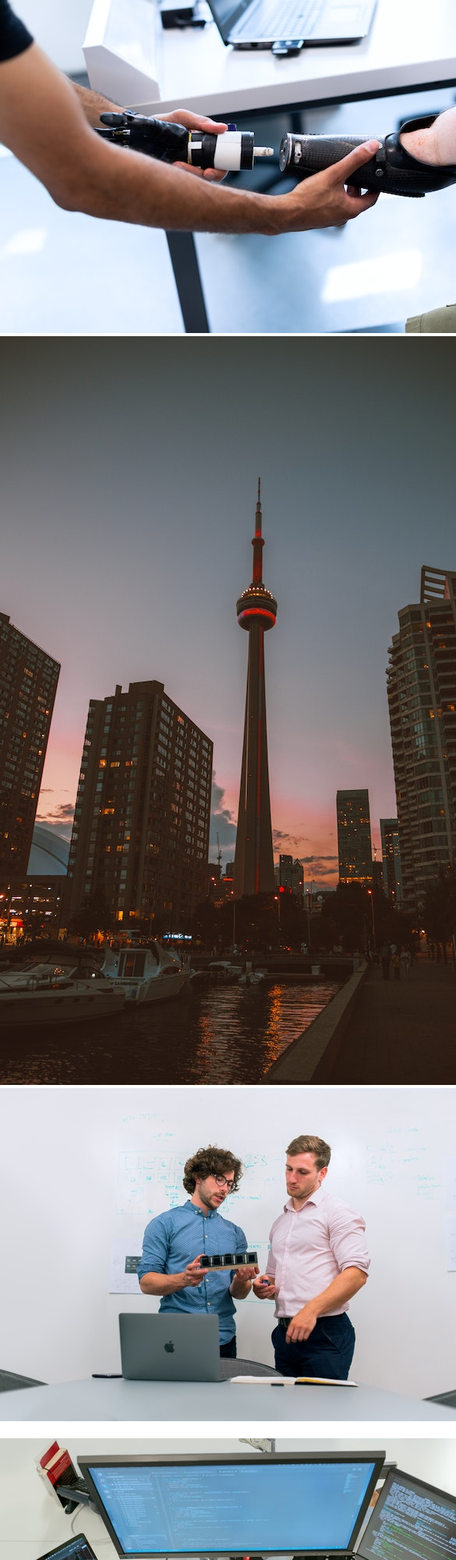
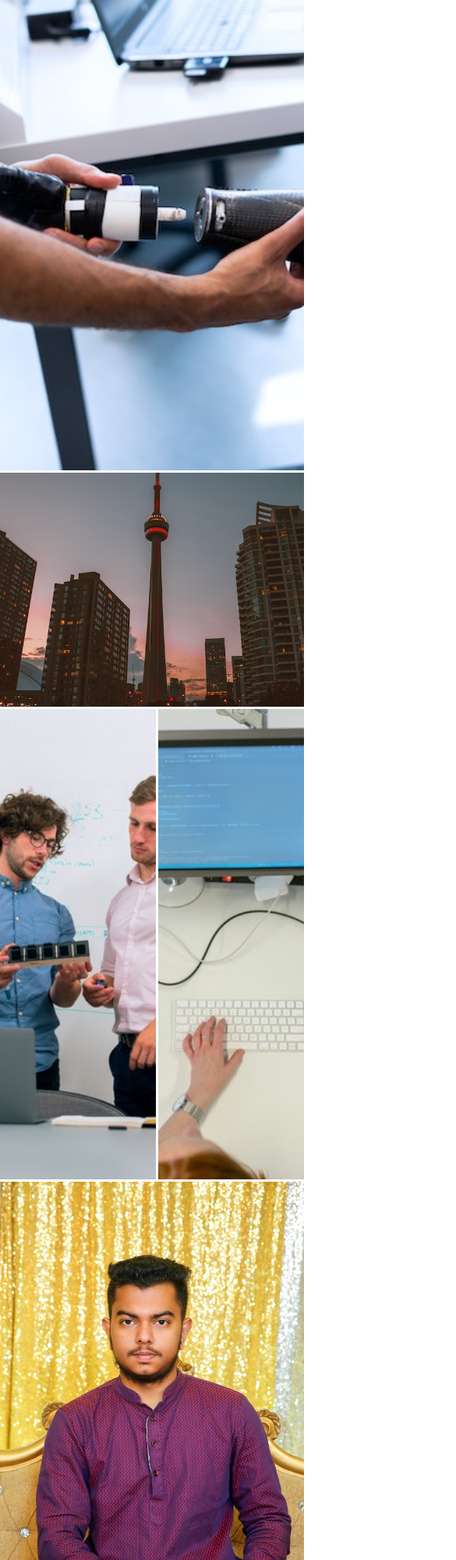
Before and after one commit to AbuMdNayeemKhan/css-grid-photos, a plain HTML site: page index.html in a window 390 px wide. Shown: the top 2000 px of the page at 78% size, 585 px wide, since content can reach past the window. Drawn offline with Linux system fonts and the light colour scheme.

Commit message:
Grid style done for responsive image design

```diff
--- a/assets/css/style.css
+++ b/assets/css/style.css
@@ -3,3 +3,30 @@
     margin: 0;
     box-sizing: border-box;
 }
+
+.gallery{
+    display: grid;
+    grid-template-columns: repeat(auto-fit, minmax(200px, 1fr));
+    grid-auto-rows: 300px;
+    grid-gap: 3px;
+    grid-auto-flow: dense;
+}
+
+.gallery img{
+    width: 100%;
+    height: 100%;
+    object-fit: cover;
+}
+
+.big{
+    grid-column: auto / span 2;
+    grid-row: auto / span 2;
+}
+
+.horijontal{
+    grid-column: auto / span 2;
+}
+
+.vertical{
+    grid-row: auto / span 2;
+}
--- a/index.html
+++ b/index.html
@@ -12,12 +12,45 @@
         <div class="big"><img src="assets/img/big-1.jpg" alt=""></div>
         <div class="horijontal"><img src="assets/img/horijontal-1.jpg" alt=""></div>
         <div class="vertical"><img src="assets/img/vertical-1.jpg" alt=""></div>
+        <div class="big"><img src="assets/img/me.jpg" alt=""></div>
+        <div class="horijontal"><img src="assets/img/horijontal-2.jpg" alt=""></div>
+        <div class="vertical"><img src="assets/img/vertical-2.jpg" alt=""></div>
+        <div class="big"><img src="assets/img/me.jpg" alt=""></div>
+        <div class="horijontal"><img src="assets/img/horijontal-3.jpg" alt=""></div>
+        <div class="vertical"><img src="assets/img/vertical-3.jpg" alt=""></div>
+        <div class="big"><img src="assets/img/me.jpg" alt=""></div>
+        <div class="horijontal"><img src="assets/img/horijontal-4.jpg" alt=""></div>
+        <div class="vertical"><img src="assets/img/vertical-4.jpg" alt=""></div>
+        <div class="big"><img src="assets/img/me.jpg" alt=""></div>
+        <div class="horijontal"><img src="assets/img/horijontal-5.jpg" alt=""></div>
+        <div class="vertical"><img src="assets/img/vertical-5.jpg" alt=""></div>
+        <div class="big"><img src="assets/img/big-1.jpg" alt=""></div>
+        <div class="horijontal"><img src="assets/img/horijontal-1.jpg" alt=""></div>
+        <div class="vertical"><img src="assets/img/vertical-1.jpg" alt=""></div>
+        <div class="big"><img src="assets/img/me.jpg" alt=""></div>
+        <div class="horijontal"><img src="assets/img/horijontal-2.jpg" alt=""></div>
+        <div class="vertical"><img src="assets/img/vertical-2.jpg" alt=""></div>
+        <div class="big"><img src="assets/img/me.jpg" alt=""></div>
+        <div class="horijontal"><img src="assets/img/horijontal-3.jpg" alt=""></div>
+        <div class="vertical"><img src="assets/img/vertical-3.jpg" alt=""></div>
+        <div class="big"><img src="assets/img/me.jpg" alt=""></div>
+        <div class="horijontal"><img src="assets/img/horijontal-4.jpg" alt=""></div>
+        <div class="vertical"><img src="assets/img/vertical-4.jpg" alt=""></div>
+        <div class="big"><img src="assets/img/me.jpg" alt=""></div>
+        <div class="horijontal"><img src="assets/img/horijontal-5.jpg" alt=""></div>
+        <div class="vertical"><img src="assets/img/vertical-5.jpg" alt=""></div>
+        <div class="big"><img src="assets/img/big-1.jpg" alt=""></div>
+        <div class="horijontal"><img src="assets/img/horijontal-1.jpg" alt=""></div>
+        <div class="vertical"><img src="assets/img/vertical-1.jpg" alt=""></div>
+        <div class="big"><img src="assets/img/me.jpg" alt=""></div>
         <div class="horijontal"><img src="assets/img/horijontal-2.jpg" alt=""></div>
         <div class="vertical"><img src="assets/img/vertical-2.jpg" alt=""></div>
         <div class="horijontal"><img src="assets/img/horijontal-3.jpg" alt=""></div>
         <div class="vertical"><img src="assets/img/vertical-3.jpg" alt=""></div>
+        <div class="big"><img src="assets/img/me.jpg" alt=""></div>
         <div class="horijontal"><img src="assets/img/horijontal-4.jpg" alt=""></div>
         <div class="vertical"><img src="assets/img/vertical-4.jpg" alt=""></div>
+        <div class="big"><img src="assets/img/me.jpg" alt=""></div>
         <div class="horijontal"><img src="assets/img/horijontal-5.jpg" alt=""></div>
         <div class="vertical"><img src="assets/img/vertical-5.jpg" alt=""></div>
     </div>
```
Also changed, not shown: assets/img/me.jpg (added).
